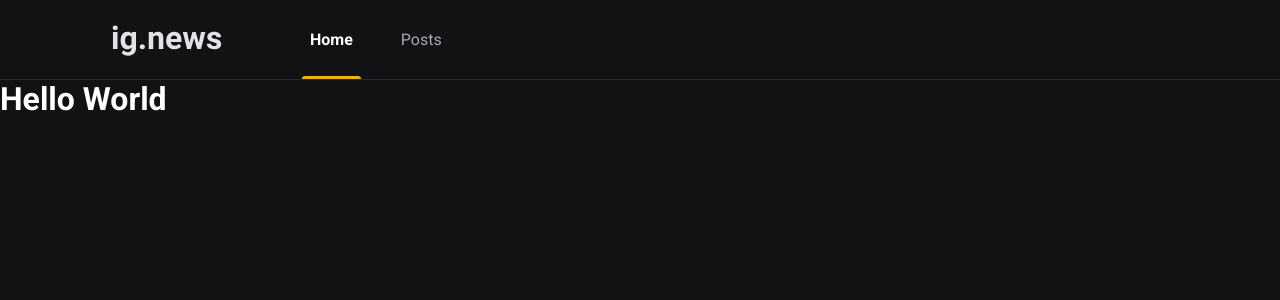
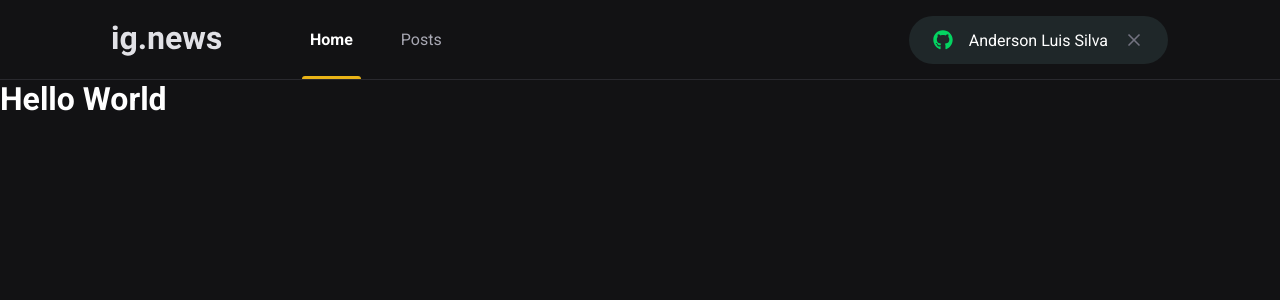
Before and after one commit to andersonluis87/nextjs-ignews, a Next.js app: page / in a window 1280 px wide. Shown: the top 300 px of the page. Built offline with nearby package versions, Linux system fonts and the light colour scheme.

Commit message:
Creating barebones of signIn button

```diff
--- a/package.json
+++ b/package.json
@@ -17,6 +17,7 @@
     "next": "13.3.1",
     "react": "18.2.0",
     "react-dom": "18.2.0",
+    "react-icons": "^4.8.0",
     "sass": "^1.62.1",
     "typescript": "5.0.4"
   },
--- a/src/pages/components/Header/index.tsx
+++ b/src/pages/components/Header/index.tsx
@@ -1,17 +1,38 @@
+import { useState } from 'react'
 import styles from './styles.module.scss'
 import Image from 'next/image'
+import { SignInButton } from '../SignInButton'
 
 export function Header() {
+  const [activeMenu, setActiveMenu] = useState('home')
+
+  const handleActiveMenu = (menu: string) => {
+    setActiveMenu(menu)
+  }
+
   return (
     <header className={styles.headerContainer}>
       <div className={styles.headerContent}>
         <Image src="/images/logo.svg" alt="ig.news" width={110} height={31} />
+
         <nav>
-          <a href="" className={styles.active}>
+          <a
+            href="#"
+            className={activeMenu === 'home' ? styles.active : ''}
+            onClick={() => handleActiveMenu('home')}
+          >
             Home
           </a>
-          <a href="">Posts</a>
+          <a
+            href="#"
+            className={activeMenu === 'posts' ? styles.active : ''}
+            onClick={() => handleActiveMenu('posts')}
+          >
+            Posts
+          </a>
         </nav>
+
+        <SignInButton />
       </div>
     </header>
   )
--- a/src/pages/components/Header/styles.module.scss
+++ b/src/pages/components/Header/styles.module.scss
@@ -48,4 +48,8 @@
       }
     }
   }
+
+  button {
+    margin-left: auto;
+  }
 }
--- /dev/null
+++ b/src/pages/components/SignInButton/index.tsx
@@ -0,0 +1,20 @@
+import { FaGithub } from 'react-icons/fa'
+import styles from './styles.module.scss'
+import { FiX } from 'react-icons/fi'
+
+export function SignInButton() {
+  const isUserLoggedIn = true
+
+  return isUserLoggedIn ? (
+    <button type="button" className={styles.signInButton}>
+      <FaGithub color="#04d361" />
+      Anderson Luis Silva
+      <FiX color="#737380" className={styles.closeIcon} />
+    </button>
+  ) : (
+    <button type="button" className={styles.signInButton}>
+      <FaGithub color="#eba417" />
+      Sign in with Github
+    </button>
+  )
+}
--- /dev/null
+++ b/src/pages/components/SignInButton/styles.module.scss
@@ -0,0 +1,30 @@
+.signInButton {
+  display: flex;
+  align-items: center;
+  justify-content: center;
+
+  height: 3rem;
+  border-radius: 3rem;
+  background-color: var(--gray-850);
+  border: 0;
+  padding: 0 1.5rem;
+  color: var(--white);
+
+  svg {
+    width: 20px;
+    height: 20px;
+  }
+
+  svg:first-child {
+    margin-right: 1rem;
+  }
+
+  svg.closeIcon {
+    margin-left: 1rem;
+  }
+
+  transition: filter 0.2s;
+  &:hover {
+    filter: brightness(0.8);
+  }
+}
--- a/src/styles/global.scss
+++ b/src/styles/global.scss
@@ -10,6 +10,7 @@
   --gray-50: #e1e1e6;
   --gray-300: #a8a8b3;
   --gray-800: #29292e;
+  --gray-850: #1f2729;
   --gray-900: #121214;
 
   --cyan-500: #61dafd;
```
Also changed, not shown: 1 other file (tests, documents, lock files or other folders).
